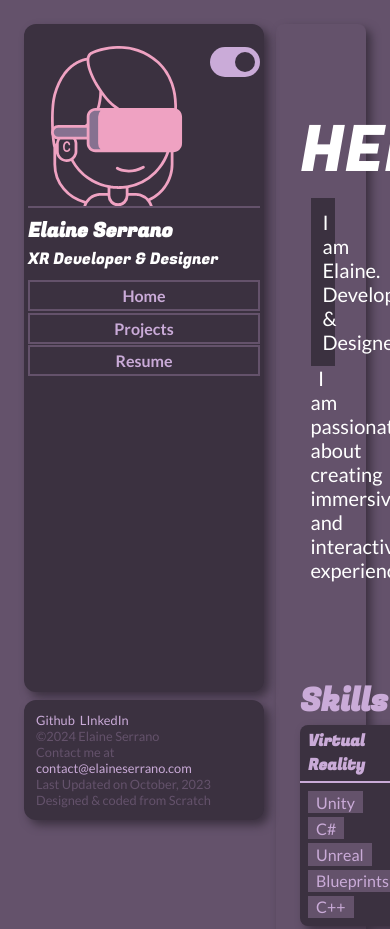
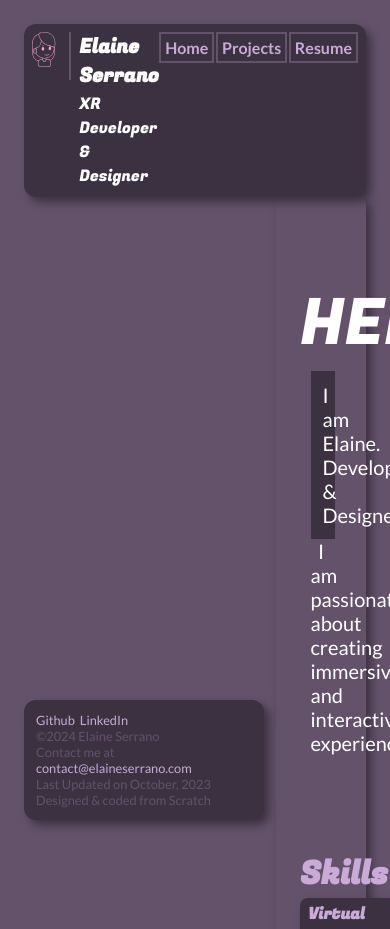
Before and after one commit to elaine2700/Portfolio, an Eleventy site: page src/index.njk in a window 390 px wide. Shown: the top 929 px of the page. Built offline with nearby package versions, Linux system fonts and the light colour scheme; Eleventy itself is replaced by a stand-in of ours; files that its build step writes are made by us from their sources.

Commit message:
Start responsive menu navbar

```diff
--- a/src/_includes/layouts/base.njk
+++ b/src/_includes/layouts/base.njk
@@ -23,13 +23,10 @@
                 <div class="profile-picture-container">
                     <img class="head" src="/assets/images/Head.svg"/>
                     <img class="lens invisible" src="/assets/images/Lens.svg"/>
-                    <div class="flex-group justify-content-right">
-                        <div>
+                    <div class="actions justify-content-right">
                         <input id="toggle"
-                            type="checkbox"
-                            />
+                        type="checkbox"/>
                         <label class="switch" for="toggle"></label>
-                        </div>
                     </div>
                 </div>
                 <div>
@@ -45,10 +42,17 @@
                 </ul>
             </nav>
         </header>
+
+    </div>
+
+    <main class="content-wrapper">
+        {{content | safe}}
+    </main>
+
     <footer id="contact" class='footer'>
         <ul class="social-media">
             <li><a href="https://www.linkedin.com/in/elaine-serrano-echeverria/">Github</a></li>
-                <li><a href="https://github.com/elaine2700">LInkedIn</a></li>
+            <li><a href="https://github.com/elaine2700">LinkedIn</a></li>
         </ul>
         <ul class="page-info">
             <li>&copy;2024 Elaine Serrano</li>
@@ -57,11 +61,6 @@
             <li>Designed & coded from Scratch</li>
         </ul>
     </footer>
-    </div>
-
-    <main class="content-wrapper">
-        {{content | safe}}
-    </main>
 
     <script src="/assets/js/profileToggle.js"></script>
     {% for js in jsFiles %}
--- a/src/assets/css/footer.css
+++ b/src/assets/css/footer.css
@@ -2,9 +2,12 @@
     font-size: 0.8rem;
     box-shadow: var(--shadow-small);
     padding: var(--spacing);
-    border-radius: var(--menu-border-radius);
+    border-radius: var(--border-radius-default);
     color: var(--color-text-tertiary);
-    background-color: var(--menu-color-bg);
+    background-color: var(--color-surface-primary);
+    position: fixed;
+    bottom: var(--spacing-xxl);
+    width: var(--sidemenu-width);
 }
 .social-media li{
     display: inline-block;
--- a/src/assets/css/layout.css
+++ b/src/assets/css/layout.css
@@ -16,6 +16,7 @@ html {
 
 body{
     padding: var(--spacing-xxl);
+    min-height: 541px;
 }
 
 .content-wrapper{
--- a/src/assets/css/system/navmenu.css
+++ b/src/assets/css/system/navmenu.css
@@ -2,7 +2,8 @@
     display: flex;
     flex-direction: column;
     justify-content: space-between;
-    height: calc(100vh - (2 * var(--spacing-xxl)));
+    --roughHeight: calc(100vh - (2.5 * var(--spacing-xxl)));
+    height: calc(var(--roughHeight) - 120px);
     position: fixed;
     gap: var(--spacing-s);
     --menu-color-bg: var(--color-surface-primary);
@@ -24,7 +25,7 @@
     gap: var(--spacing-s);
     margin-bottom: var(--spacing-s);
 }
-.profile-card > .profile-picture-container{
+.profile-picture-container{
     overflow: hidden;
     height: 180px;
     position: relative;
@@ -58,6 +59,12 @@
     font-size: 1.25rem;
     font-weight: 600;
 }
+.actions{
+    display: flex;
+    justify-content: flex-end;
+    margin-top: var(--spacing-s);
+    margin-right: var(--spacing-s);
+}
 
 .nav-group{
     font-weight: 700;
@@ -84,7 +91,7 @@
 input[type=checkbox]{
     height: 0;
     width: 0;
-    visibility: hidden;
+    display: none;
 }
 
 .switch {
@@ -127,3 +134,53 @@ label.switch:active:after {
 .invisible{
     opacity: 0;
 }
+
+/* Media screen sizes
+640
+768
+1024
+1280
+1400
+*/
+
+
+@media only screen and (max-width: 1024px) {
+    .side-menu-container{
+        position: static;
+        flex-direction: row;
+        height: auto;
+    }
+    .main-menu{
+        display: flex;
+        padding: var(--spacing-s);
+    }
+    .profile-card{
+        flex-direction: row;
+        margin-bottom: 0;
+    }
+    .nav-group{
+        flex-direction: row;
+    }
+    .profile-picture-container .actions{
+        display: none;
+    }
+    .profile-picture-container{
+        width: 100%;
+        max-width: 5rem;
+        height: auto;
+        max-height: 3rem;
+        border-bottom: 0;
+        border-right: var(--border-width-default) solid var(--color-border-primary);
+        display: block;
+    }
+
+    .profile-picture-container img{
+        position: static;
+        display: block;
+        width: 100%;
+    }
+    .profile-picture-container .lens{
+        display: none;
+    }
+
+}
```
Lines whose indentation alone changed are shown as unchanged.
